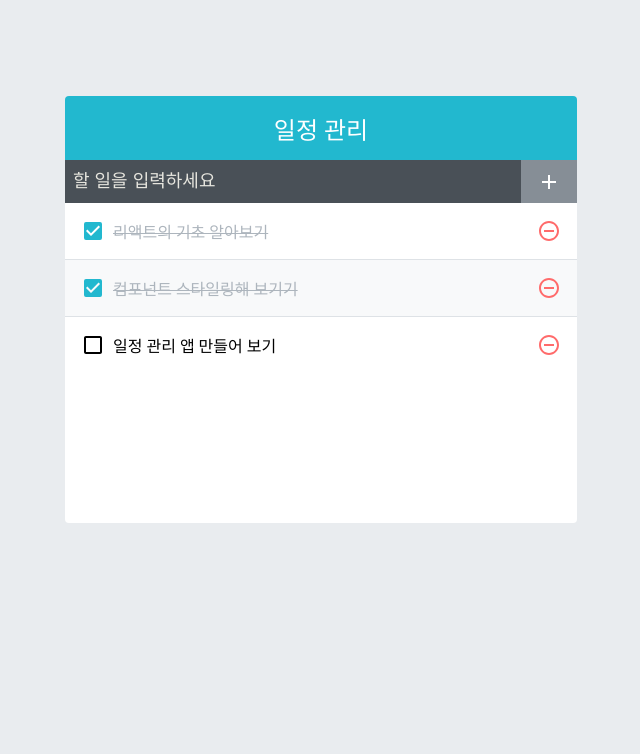
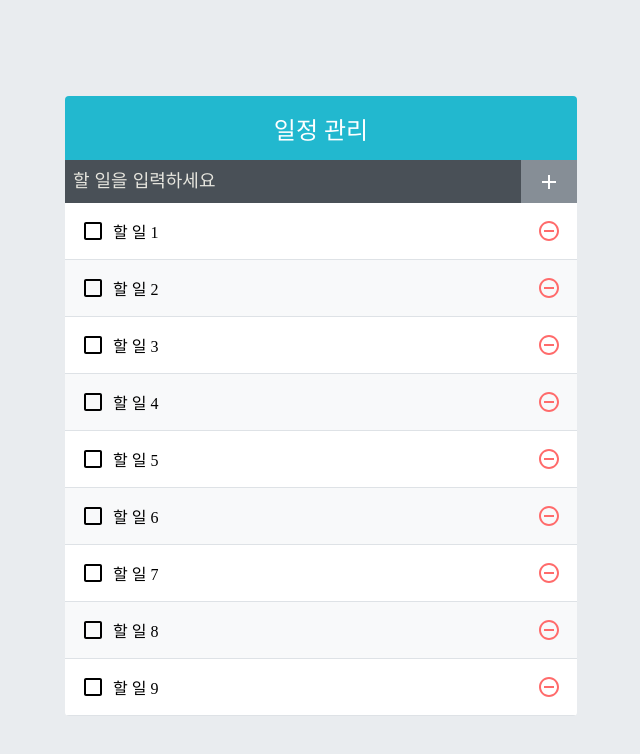
Before and after one commit to leeseayoung/todo-app, a React (Create React App) app: page / in a window 1280 px wide. Shown: the top 754 px of the page, without its empty margins (319-959 px from the left). Built offline with nearby package versions, Linux system fonts and the light colour scheme.

Commit message:
컴포넌트 최적화

```diff
--- a/src/App.js
+++ b/src/App.js
@@ -1,60 +1,48 @@
-import { useCallback, useRef, useState } from 'react';
+import React, { useRef, useState, useCallback } from 'react';
+import TodoTemplate from './components/TodoTemplate';
 import TodoInsert from './components/TodoInsert';
 import TodoList from './components/TodoList';
-import TodoTemplate from './components/TodoTemplate';
 
-function App() {
-  const [todos, setTodos] = useState([
-    {
-      id: 1,
-      text: '리액트의 기초 알아보기',
-      checked: true,
-    },
-    {
-      id: 2,
-      text: '컴포넌트 스타일링해 보기기',
-      checked: true,
-    },
-    {
-      id: 3,
-      text: '일정 관리 앱 만들어 보기',
+function createBulkTodos() {
+  const array = [];
+  for (let i = 1; i <= 2500; i++) {
+    array.push({
+      id: i,
+      text: `할 일 ${i}`,
       checked: false,
-    },
-  ]);
+    });
+  }
+  return array;
+}
 
+const App = () => {
+  const [todos, setTodos] = useState(createBulkTodos);
+
+  // 고유 값으로 사용 될 id
+  // ref 를 사용하여 변수 담기
   const nextId = useRef(4);
 
-  const onInsert = useCallback(
-    (text) => {
+  const onInsert = useCallback((text) => {
     const todo = {
       id: nextId.current,
       text,
       checked: false,
     };
-      setTodos(todos.concat(todo));
+    setTodos((todos) => todos.concat(todo));
     nextId.current += 1; // nextId 1 씩 더하기
-    },
-    [todos],
-  );
+  }, []);
 
-  const onRemove = useCallback(
-    (id) => {
-      setTodos(todos.filter((todo) => todo.id !== id));
-    },
-    [todos],
-  ); //삭제 기능
+  const onRemove = useCallback((id) => {
+    setTodos((todos) => todos.filter((todo) => todo.id !== id));
+  }, []);
 
-  //수정 기능
-  const onToggle = useCallback(
-    (id) => {
-      setTodos(
+  const onToggle = useCallback((id) => {
+    setTodos((todos) =>
       todos.map((todo) =>
         todo.id === id ? { ...todo, checked: !todo.checked } : todo,
       ),
     );
-    },
-    [todos],
-  );
+  }, []);
 
   return (
     <TodoTemplate>
@@ -62,6 +50,6 @@
       <TodoList todos={todos} onRemove={onRemove} onToggle={onToggle} />
     </TodoTemplate>
   );
-}
+};
 
 export default App;
--- a/src/components/TodoListItem.js
+++ b/src/components/TodoListItem.js
@@ -5,6 +5,7 @@
 } from 'react-icons/md';
 import cn from 'classnames';
 import './TodoListItem.scss';
+import React from 'react';
 
 const TodoListItem = ({ todo, onRemove, onToggle }) => {
   const { id, text, checked } = todo;
@@ -21,4 +22,4 @@
   );
 };
 
-export default TodoListItem;
+export default React.memo(TodoListItem);
```
Lines whose indentation alone changed are shown as unchanged.
